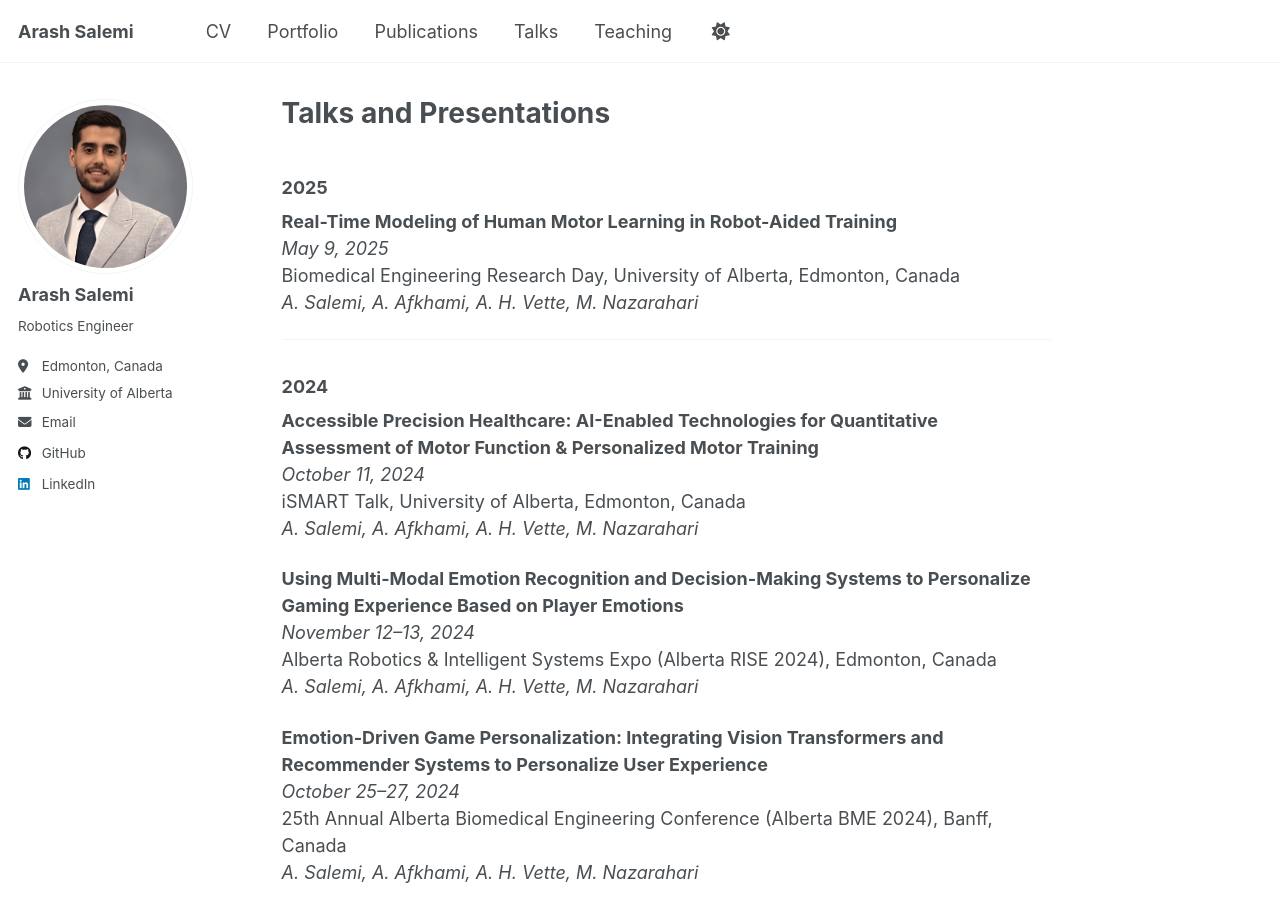
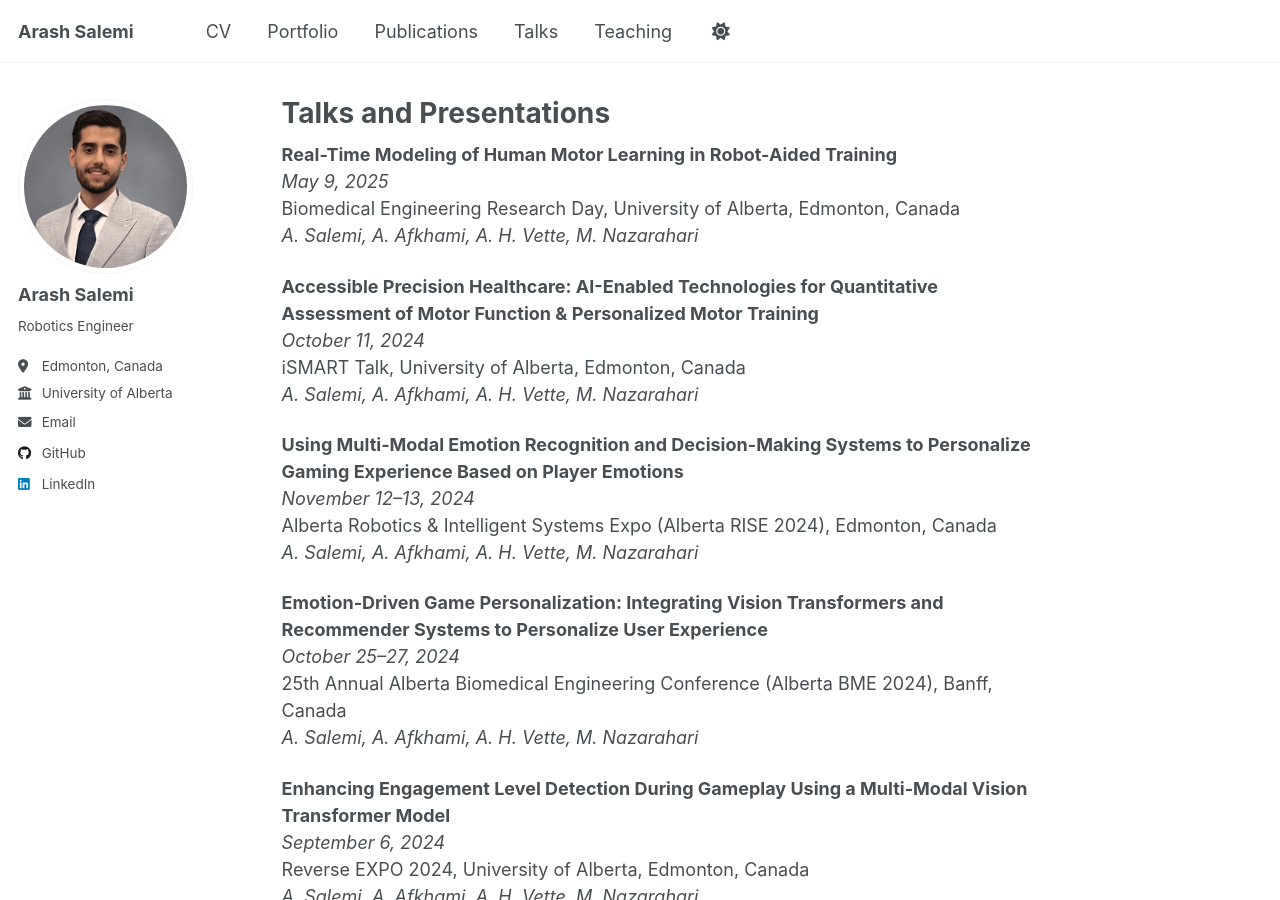
Before and after one commit to arash-salemi/arash-salemi.github.io, a Jekyll site: the page built from _pages/talks.md, in a window 1280 px wide and 900 px high. Built offline with Jekyll 4.4.1, drawn with Linux system fonts in a browser that asks for light colours; a script that is not in the unit is left out.

Commit message:
Update talks.md

```diff
--- a/_pages/talks.md
+++ b/_pages/talks.md
@@ -5,16 +5,10 @@ permalink: /talks/
 author_profile: true
 ---
 
-### 2025
-
 **Real-Time Modeling of Human Motor Learning in Robot-Aided Training**
 *May 9, 2025*
 Biomedical Engineering Research Day, University of Alberta, Edmonton, Canada
 *A. Salemi, A. Afkhami, A. H. Vette, M. Nazarahari*
-
----
-
-### 2024
 
 **Accessible Precision Healthcare: AI-Enabled Technologies for Quantitative Assessment of Motor Function & Personalized Motor Training**
 *October 11, 2024*
```
